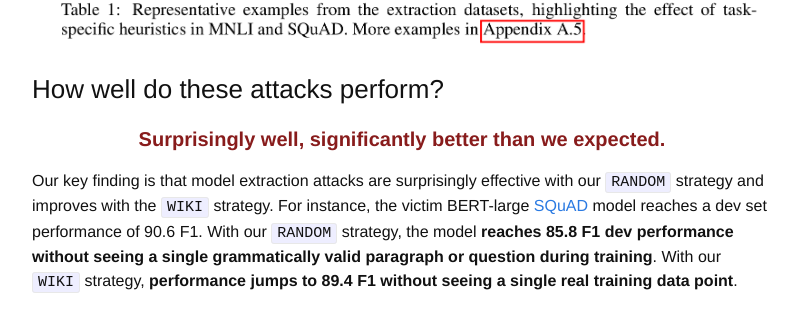
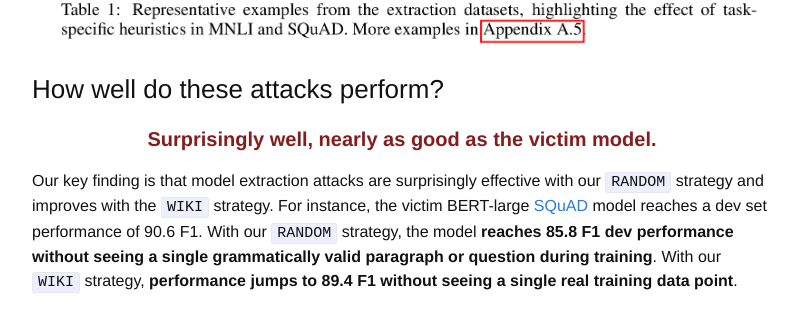
Before and after one commit to martiansideofthemoon/martiansideofthemoon.github.io, a Jekyll site: the page built from _posts/2020-02-10-model-extraction-bert.markdown, in a window 1280 px wide and 900 px high, scrolled down 2612 px. Shown: the part 132-441 px from the top of the window, without its empty margins (238-1041 px from the left). Built offline with Jekyll 4.4.1, drawn with Linux system fonts in a browser that asks for light colours; comment, search, counter and statistics services are not loaded.

Commit message:
Change one tldr line

```diff
--- a/_posts/2020-02-10-model-extraction-bert.markdown
+++ b/_posts/2020-02-10-model-extraction-bert.markdown
@@ -247,7 +247,7 @@ We use two strategies to construct attack queries. The first strategy (`RANDOM`)
 ### How well do these attacks perform?
 
 <center>
-<h4><span style="color: #881c1c"><b>Surprisingly well, significantly better than we expected.</b></span></h4>
+<h4><span style="color: #881c1c"><b>Surprisingly well, nearly as good as the victim model.</b></span></h4>
 </center>
 
 Our key finding is that model extraction attacks are surprisingly effective with our `RANDOM` strategy and improves with the `WIKI` strategy. For instance, the victim BERT-large [SQuAD](https://rajpurkar.github.io/SQuAD-explorer/) model reaches a dev set performance of 90.6 F1. With our `RANDOM` strategy, the model **reaches 85.8 F1 dev performance without seeing a single grammatically valid paragraph or question during training**. With our `WIKI` strategy, **performance jumps to 89.4 F1 without seeing a single real training data point**.
```
